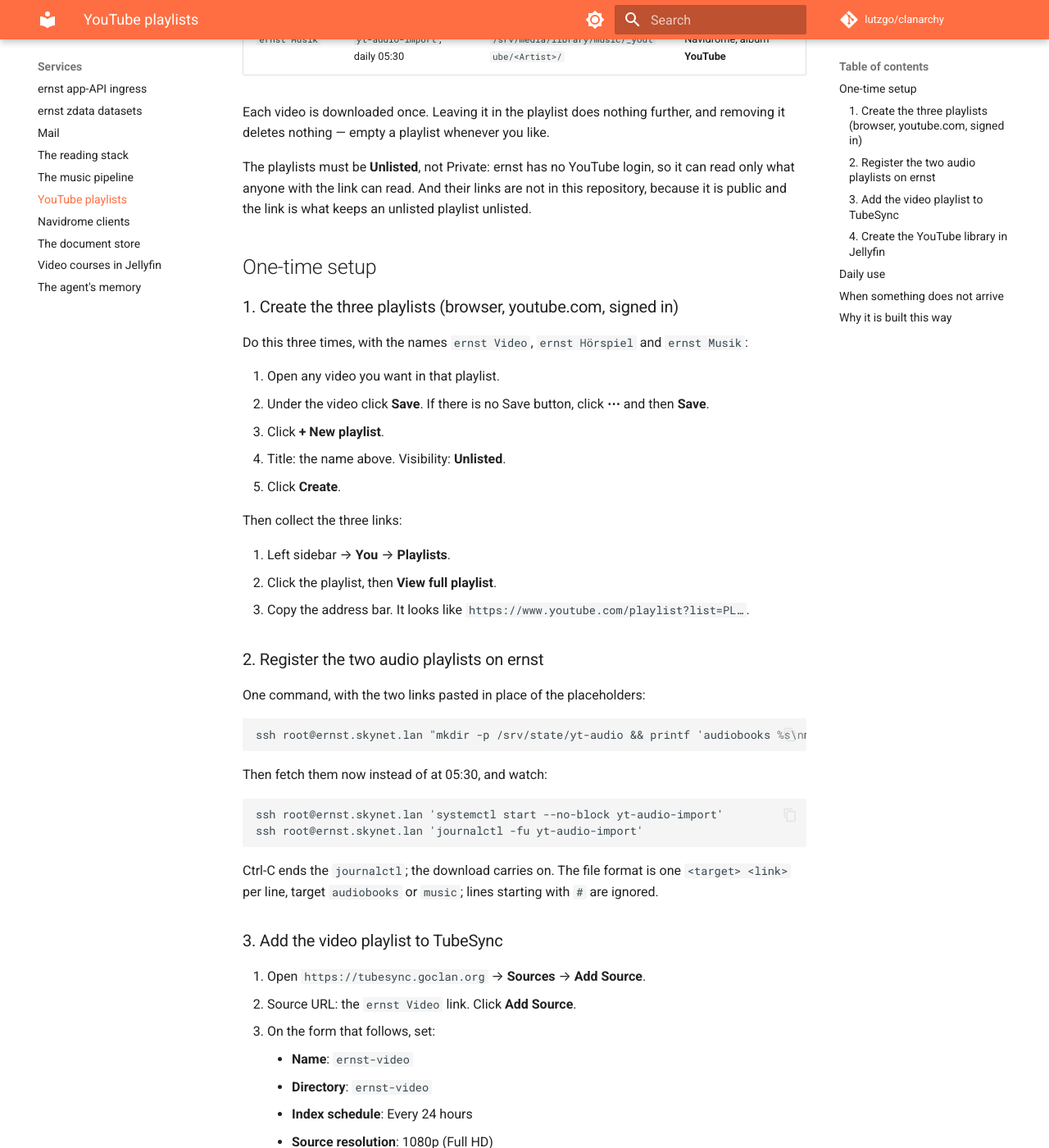
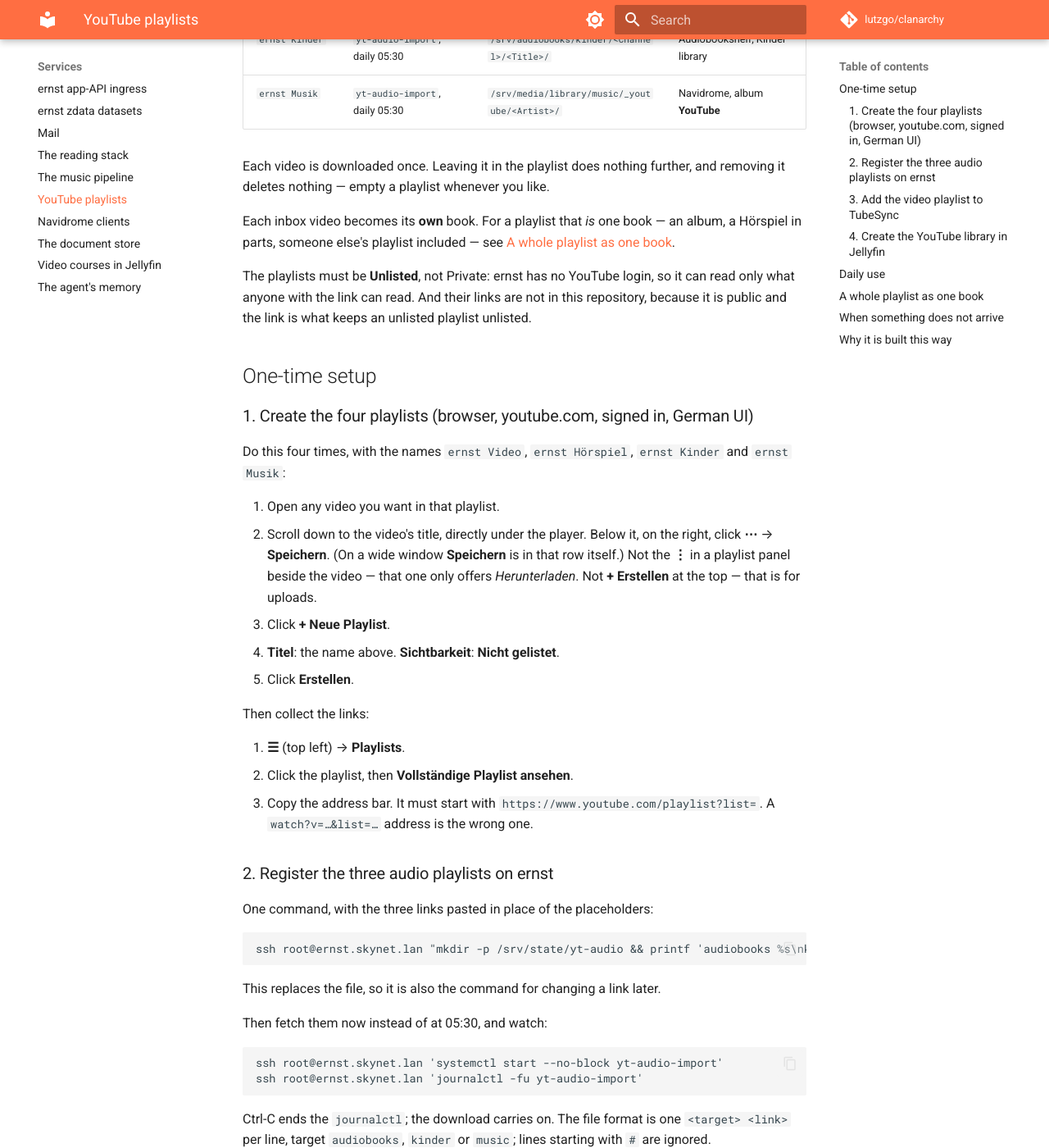
Before and after one commit to lutzgo/clanarchy, an MkDocs documentation site: the page built from docs/guides/youtube.md, in a window 1280 px wide and 1400 px high, scrolled down 514 px. Shown: the whole window at 82% size. Built offline with MkDocs 1.6.1 and Material for MkDocs 9.7.7, drawn with Linux system fonts in a browser that asks for light colours; comment, search, counter and statistics services are not loaded; some of the changed text lies outside the part shown.

Commit message:
feat(yt-audio): Kinder library, and a whole playlist as one book (#486)
- New inbox target `kinder` → /srv/audiobooks/kinder/<Channel>/<Title>/.
- `yt-audio-import add-book <audiobooks|kinder> <url> <author> <title> [items]`
  registers a playlist as ONE book (/srv/state/yt-audio/books) and starts a
  run. Every selected video lands in <Author>/<Title>/ as "NN - <title>.m4a",
  numbered by playlist position, with the track tag set; Audiobookshelf
  plays such a folder as one book with a chapter per file. [items] is
  yt-dlp's --playlist-items, for leaving out strays in someone else's
  playlist. Inputs are validated (library, no / or tab, items charset).
- `yt-audio-import items <url>` lists positions/titles/channels;
  `yt-audio-import books` lists registered books.
- --no-write-playlist-metafiles: --write-thumbnail otherwise also wrote the
  playlist's own thumbnail into the folder. Leftover per-track thumbnails
  are removed from the temp tree; .part files are kept for resuming.
- Guide: German-UI click path for creating playlists (Speichern is under the
  player, not in the playlist panel's ⋮), the Kinder playlist, book mode.

Tested locally against the real playlist (items 1,2,4) and a kinder inbox
entry: one folder, cover.jpg from track 1, track tags 1/2/4, nothing left in
the temp tree, a rerun skips everything.

Co-authored-by: Claude Opus 5.5 <noreply@anthropic.com>

````diff
--- a/docs/guides/youtube.md
+++ b/docs/guides/youtube.md
@@ -1,6 +1,6 @@
 # YouTube → Jellyfin, Audiobookshelf, Navidrome
 
-Three unlisted YouTube playlists are the inbox. Saving a video to one of them
+Four unlisted YouTube playlists are the inbox. Saving a video to one of them
 (one tap in the YouTube app) is all there is to do; ernst downloads it within a
 day and files it into the library the playlist stands for.
 
@@ -8,10 +8,15 @@ day and files it into the library the playlist stands for.
 |---|---|---|---|
 | `ernst Video` | TubeSync, every 24 h | `/srv/media/youtube/video/ernst-video/` | Jellyfin → **YouTube** |
 | `ernst Hörspiel` | `yt-audio-import`, daily 05:30 | `/srv/audiobooks/library/<Channel>/<Title>/` | Audiobookshelf |
+| `ernst Kinder` | `yt-audio-import`, daily 05:30 | `/srv/audiobooks/kinder/<Channel>/<Title>/` | Audiobookshelf, Kinder library |
 | `ernst Musik` | `yt-audio-import`, daily 05:30 | `/srv/media/library/music/_youtube/<Artist>/` | Navidrome, album **YouTube** |
 
 Each video is downloaded once. Leaving it in the playlist does nothing further,
 and removing it deletes nothing — empty a playlist whenever you like.
+
+Each inbox video becomes its **own** book. For a playlist that *is* one book —
+an album, a Hörspiel in parts, someone else's playlist included — see
+[A whole playlist as one book](#a-whole-playlist-as-one-book).
 
 The playlists must be **Unlisted**, not Private: ernst has no YouTube login, so
 it can read only what anyone with the link can read. And their links are not in
@@ -20,32 +25,38 @@ playlist unlisted.
 
 ## One-time setup
 
-### 1. Create the three playlists (browser, youtube.com, signed in)
+### 1. Create the four playlists (browser, youtube.com, signed in, German UI)
 
-Do this three times, with the names `ernst Video`, `ernst Hörspiel` and
-`ernst Musik`:
+Do this four times, with the names `ernst Video`, `ernst Hörspiel`,
+`ernst Kinder` and `ernst Musik`:
 
 1. Open any video you want in that playlist.
-2. Under the video click **Save**. If there is no Save button, click **⋯** and
-   then **Save**.
-3. Click **+ New playlist**.
-4. Title: the name above. Visibility: **Unlisted**.
-5. Click **Create**.
+2. Scroll down to the video's title, directly under the player. Below it, on
+   the right, click **⋯** → **Speichern**. (On a wide window **Speichern** is
+   in that row itself.) Not the **⋮** in a playlist panel beside the video —
+   that one only offers *Herunterladen*. Not **+ Erstellen** at the top — that
+   is for uploads.
+3. Click **+ Neue Playlist**.
+4. **Titel**: the name above. **Sichtbarkeit**: **Nicht gelistet**.
+5. Click **Erstellen**.
 
-Then collect the three links:
+Then collect the links:
 
-1. Left sidebar → **You** → **Playlists**.
-2. Click the playlist, then **View full playlist**.
-3. Copy the address bar. It looks like
-   `https://www.youtube.com/playlist?list=PL…`.
+1. **☰** (top left) → **Playlists**.
+2. Click the playlist, then **Vollständige Playlist ansehen**.
+3. Copy the address bar. It must start with
+   `https://www.youtube.com/playlist?list=`. A `watch?v=…&list=…` address is
+   the wrong one.
 
-### 2. Register the two audio playlists on ernst
+### 2. Register the three audio playlists on ernst
 
-One command, with the two links pasted in place of the placeholders:
+One command, with the three links pasted in place of the placeholders:
 
 ```
-ssh root@ernst.skynet.lan "mkdir -p /srv/state/yt-audio && printf 'audiobooks %s\nmusic %s\n' 'HÖRSPIEL-LINK' 'MUSIK-LINK' > /srv/state/yt-audio/playlists"
+ssh root@ernst.skynet.lan "mkdir -p /srv/state/yt-audio && printf 'audiobooks %s\nkinder %s\nmusic %s\n' 'HÖRSPIEL-LINK' 'KINDER-LINK' 'MUSIK-LINK' > /srv/state/yt-audio/playlists"
 ```
+
+This replaces the file, so it is also the command for changing a link later.
 
 Then fetch them now instead of at 05:30, and watch:
 
@@ -55,7 +66,7 @@ ssh root@ernst.skynet.lan 'journalctl -fu yt-audio-import'
 ```
 
 Ctrl-C ends the `journalctl`; the download carries on. The file format is one
-`<target> <link>` per line, target `audiobooks` or `music`; lines starting with
+`<target> <link>` per line, target `audiobooks`, `kinder` or `music`; lines starting with
 `#` are ignored.
 
 ### 3. Add the video playlist to TubeSync
@@ -86,7 +97,46 @@ downloaded to a tree Jellyfin never mounted until this library existed.
 
 ## Daily use
 
-YouTube app → under the video tap **Save** → tick the playlist.
+YouTube app → under the video tap **Speichern** → tick the playlist.
+
+## A whole playlist as one book
+
+For a playlist that is a single work — any playlist, yours or someone else's —
+register it once:
+
+```
+ssh root@ernst.skynet.lan "yt-audio-import add-book kinder 'PLAYLIST-LINK' 'AUTHOR' 'TITLE' 'ITEMS'"
+```
+
+| Argument | Meaning |
+|---|---|
+| `kinder` | The library: `kinder` or `audiobooks`. |
+| `PLAYLIST-LINK` | The playlist's `https://www.youtube.com/playlist?list=…` link. |
+| `AUTHOR`, `TITLE` | The folder names, `<Author>/<Title>/` — which is what Audiobookshelf shows. No `/`, and no `'` (it would end the quoted argument). |
+| `ITEMS` | Which playlist positions to take, e.g. `1,2,4-7,9-` (`9-` = 9 to the end). `''` for all of them. This is how stray videos in someone else's playlist are left out. |
+
+It registers the book and starts the download at once. Every selected video
+lands in that one folder as `NN - <title>.m4a`, numbered by its playlist
+position; Audiobookshelf plays a folder of several files as **one book with a
+chapter per file**, straight through. If the playlist gains videos later, the
+daily run adds them to the same book.
+
+Example, used for the first one:
+
+```
+ssh root@ernst.skynet.lan "yt-audio-import add-book kinder 'https://www.youtube.com/playlist?list=PLgl-_f-IW3BBUbVChZUByUe1vhtkhs6jU' 'Rolf Zuckowski' 'Rolfs Vogelhochzeit' '1-2,4-7,9-14,16-26'"
+```
+
+To see the positions first (3 and 15 there are hour-long videos by other
+channels, 8 is unavailable):
+
+```
+ssh root@ernst.skynet.lan "yt-audio-import items 'PLAYLIST-LINK'"
+```
+
+List the registered books with `ssh root@ernst.skynet.lan 'yt-audio-import books'`.
+They live in `/srv/state/yt-audio/books`, one tab-separated line each; delete
+a line there to stop following a playlist.
 
 ## When something does not arrive
 
@@ -98,14 +148,14 @@ ssh root@ernst.skynet.lan 'journalctl -u yt-audio-import --since yesterday'
 |---|---|
 | `cannot read the playlist` | The playlist is Private or the link is wrong. The unit is marked failed. |
 | `some videos failed` | One video could not be fetched (deleted, region-locked, or a YouTube `403`). It is not in the download archive, so the next run tries it again. |
-| `no playlists configured` | Step 2 has not been done. |
+| `no inbox playlists` | Step 2 has not been done. |
 
 Audiobookshelf and Navidrome both watch their folders, so a new file appears on
 its own. If it does not: Audiobookshelf → **Settings** → **Libraries** → the
 library's **Scan** button. Navidrome additionally rescans every 12 hours by
 itself.
 
-The download archives are `/srv/state/yt-audio/archive-{audiobooks,music}.txt`.
+The download archives are `/srv/state/yt-audio/archive-{audiobooks,kinder,music,books}.txt`.
 To download a video again, delete its line there.
 
 ## Why it is built this way
````
Also changed, not shown: docs/architecture/machines.md (+1 -1 lines), 2 other files.
